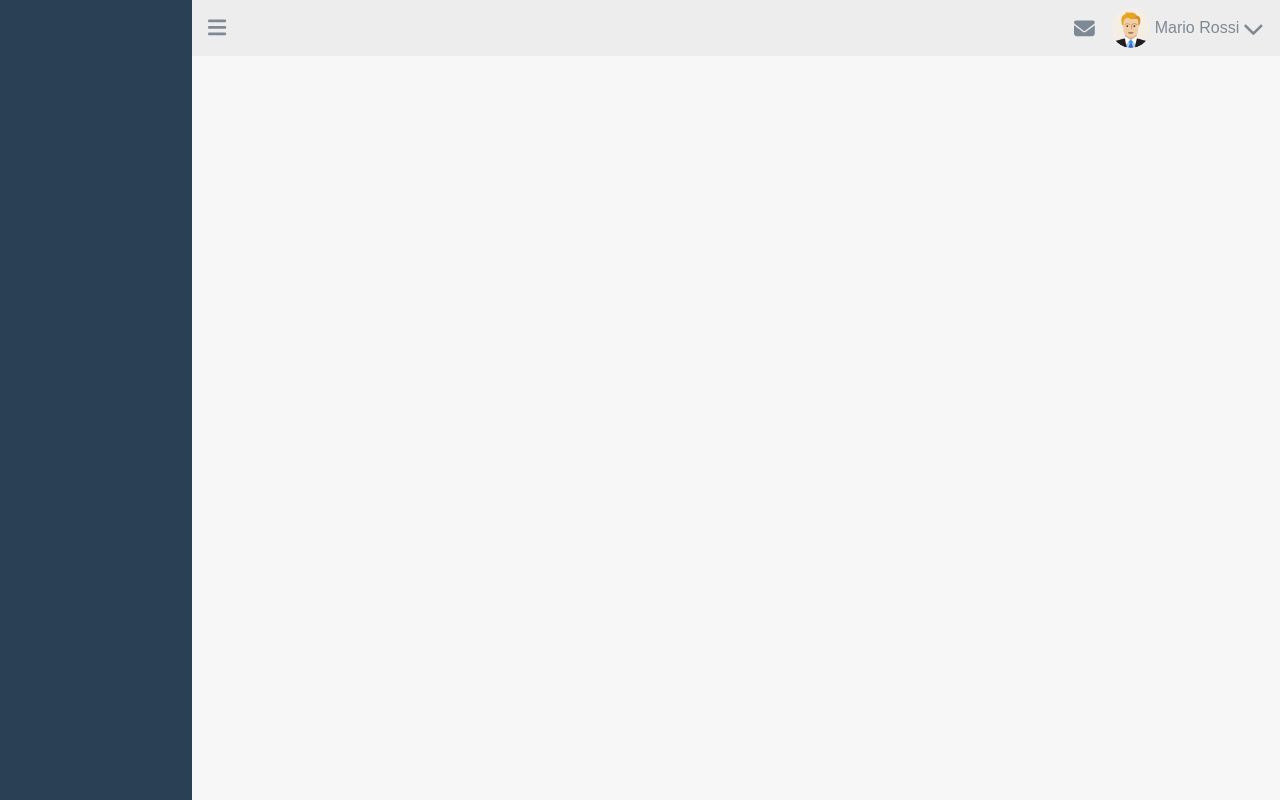
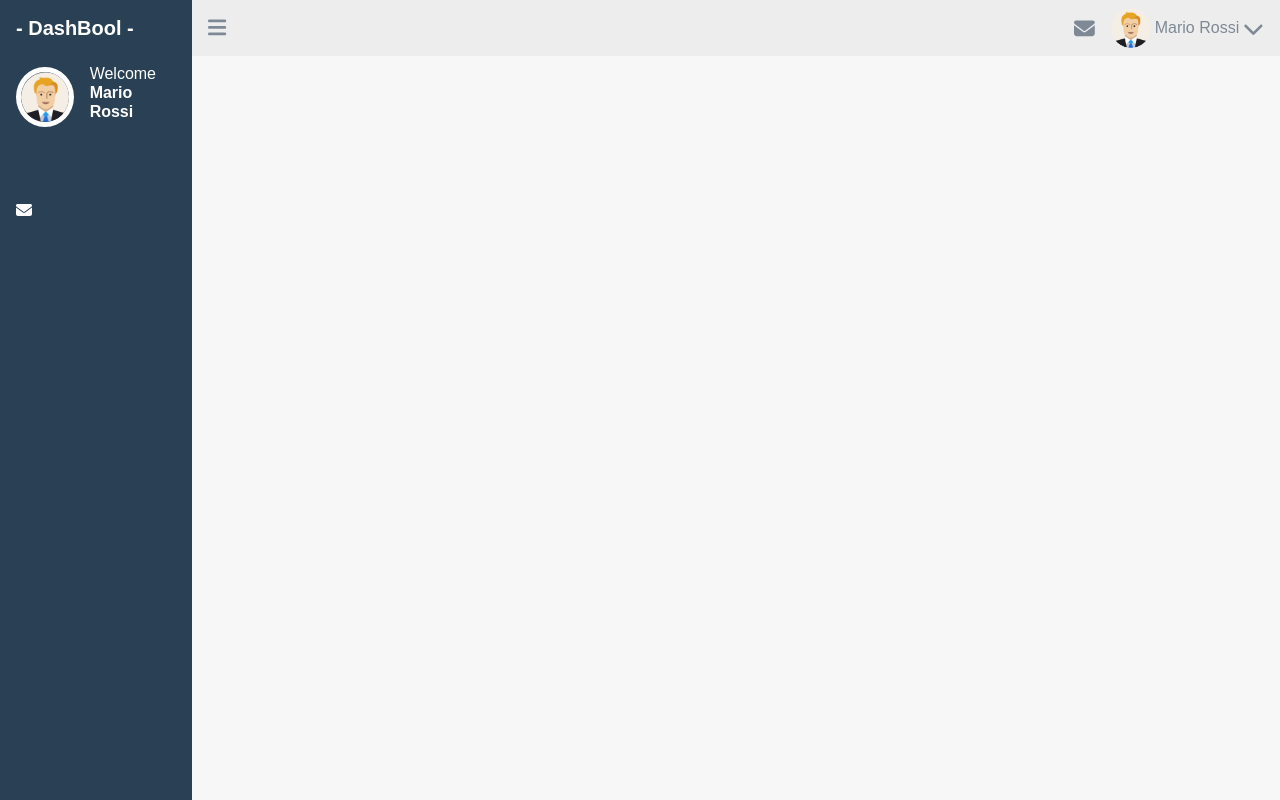
Before and after one commit to vincenzomercadante/chartjs-dashbool, a Vue app: page / in a window 1280 px wide. Built offline with nearby package versions, Linux system fonts and the light colour scheme.

Commit message:
feat: add sidebar title user profile and sidebar link

```diff
--- /dev/null
+++ b/src/assets/store/store.js
@@ -0,0 +1,20 @@
+import { reactive } from "vue";
+
+export const sidebarLinks = [
+  {
+    icon: "fa-house-chimney",
+    txt: "home",
+  },
+  {
+    icon: "fa-map-location-dot",
+    txt: "maps",
+  },
+  {
+    icon: "fa-gear",
+    txt: "config",
+  },
+  {
+    icon: "fa-envelope",
+    txt: "contacts",
+  },
+];
--- a/src/assets/styles/app.scss
+++ b/src/assets/styles/app.scss
@@ -19,3 +19,12 @@ body {
     grid-template-rows: 7vh 93vh;
   }
 }
+
+ul {
+  list-style: none;
+
+  a {
+    text-decoration: none;
+    color: inherit;
+  }
+}
--- a/src/components/AppSidebar.vue
+++ b/src/components/AppSidebar.vue
@@ -1,12 +1,44 @@
-<script></script>
+<script>
+import UserImage from "./ui/UserImage.vue";
+import SidebarLink from "./ui/SidebarLink.vue";
+import { sidebarLinks } from "../assets/store/store.js";
+
+export default {
+  data() {
+    return {
+      sidebarLinks,
+    };
+  },
+  components: { UserImage, SidebarLink },
+};
+</script>
 
 <template>
-  <aside></aside>
+  <aside class="p-3">
+    <h1 class="m-0 fw-bold fs-5">- DashBool -</h1>
+
+    <div class="d-flex align-items-center gap-3 mt-4">
+      <UserImage type="sidebar" />
+      <div>
+        <h2 class="fs-6">
+          Welcome <br />
+          <span class="fw-bold">Mario Rossi</span>
+        </h2>
+      </div>
+    </div>
+
+    <ul class="mt-4 p-0">
+      <li v-for="link in sidebarLinks" class="my-3">
+        <SidebarLink :item="link" />
+      </li>
+    </ul>
+  </aside>
 </template>
 
 <style lang="scss" scoped>
 @use "../assets/styles/partials/variables" as *;
 aside {
   background-color: $sidebar-bg-color;
+  color: $sidebar-txt-color;
 }
 </style>
--- /dev/null
+++ b/src/components/ui/SidebarLink.vue
@@ -0,0 +1,13 @@
+<script>
+export default {
+  props: { item: Object },
+};
+</script>
+
+<template>
+  <div class="d-flex align-items-center list-item gap-3">
+    <font-awesome-icon :icon="'fa-solid ' + item.icon" />
+  </div>
+</template>
+
+<style lang="scss" scoped></style>
--- a/src/components/ui/UserImage.vue
+++ b/src/components/ui/UserImage.vue
@@ -33,9 +33,9 @@ export default {
 }
 
 .sidebar {
-  border: 3px solid $sidebar-txt-color;
+  border: 5px solid $sidebar-txt-color;
   img {
-    height: 60px;
+    height: 50px;
   }
 }
 </style>
```
